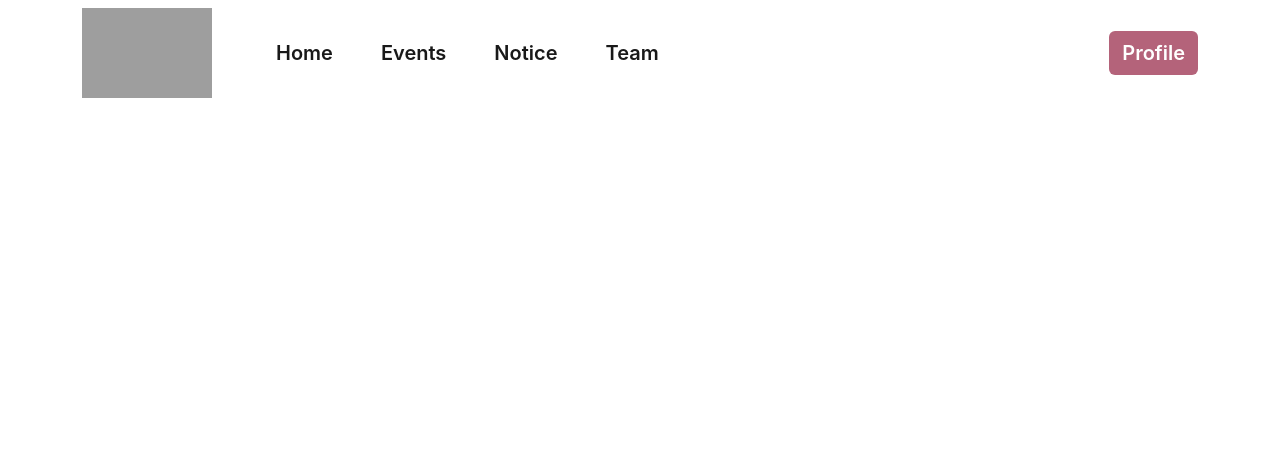
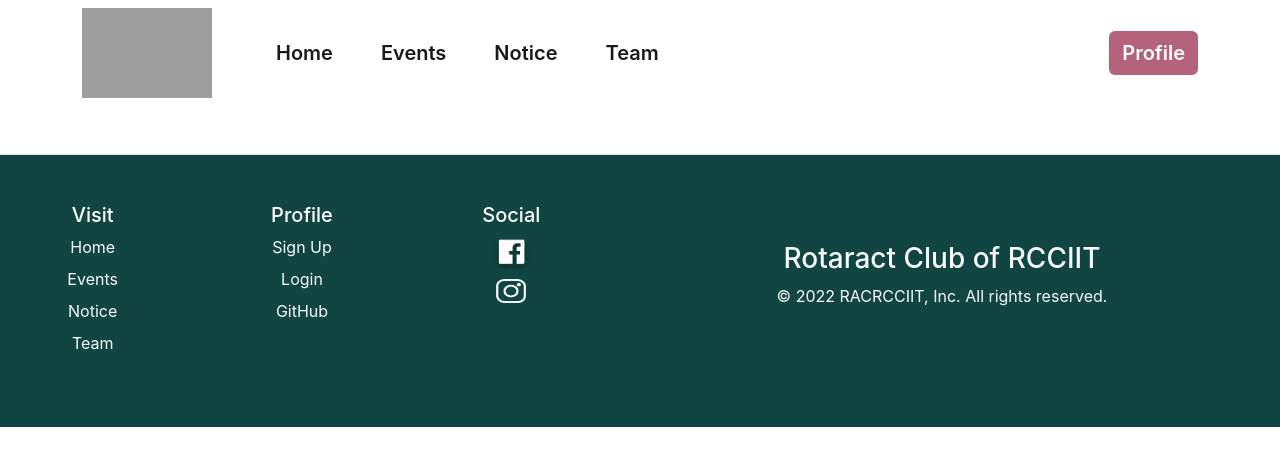
Before and after one commit to arghyadutta080/Rotaract-club-of-RCCIIT, a React (Create React App) app: page / in a window 1280 px wide. Shown: the top 466 px of the page. Built offline with nearby package versions, Linux system fonts and the light colour scheme; grey boxes are pictures that could not be loaded.

Commit message:
Down portion of footer is done

```diff
--- a/src/App.js
+++ b/src/App.js
@@ -1,10 +1,12 @@
 import './App.css';
+import Footer from './components/Footer';
 import Navbar from './components/Navbar';
 
 function App() {
   return (
     <div className="App">
       <Navbar/>
+      <Footer/>
     </div>
   );
 }
--- /dev/null
+++ b/src/components/Footer.jsx
@@ -0,0 +1,54 @@
+import React from 'react'
+import fb_logo from '../Images/Social Logos/fb_logo.png'
+import insta_logo from '../Images/Social Logos/insta_logo.png'
+
+function Footer() {
+    return (
+        <div style={{ backgroundColor: "#114541" }}>
+            <footer className="row row-cols-1 row-cols-sm-2 row-cols-md-2 py-5 my-5 border-top">
+
+                <div className="row">
+                    <div className="col mb-3">
+                        <h5 className='text-white'>Visit</h5>
+                        <ul className="nav flex-column">
+                            <li className="nav-item mb-2"><a href="#" className="nav-link p-0 text-light">Home</a></li>
+                            <li className="nav-item mb-2"><a href="#" className="nav-link p-0 text-light">Events</a></li>
+                            <li className="nav-item mb-2"><a href="#" className="nav-link p-0 text-light">Notice</a></li>
+                            <li className="nav-item mb-2"><a href="#" className="nav-link p-0 text-light">Team</a></li>
+                        </ul>
+                    </div>
+
+                    <div className="col mb-3">
+                        <h5 className='text-white'>Profile</h5>
+                        <ul className="nav flex-column">
+                            <li className="nav-item mb-2"><a href="#" className="nav-link p-0 text-light">Sign Up</a></li>
+                            <li className="nav-item mb-2"><a href="#" className="nav-link p-0 text-light">Login</a></li>
+                            <li className="nav-item mb-2"><a href="#" className="nav-link p-0 text-light">GitHub</a></li>
+                        </ul>
+                    </div>
+
+                    <div className="col mb-3">
+                        <h5 className='text-white'>Social</h5>
+                        <ul className="nav flex-column">
+                            <li className="nav-item mb-2"><a href="#"><img src={fb_logo} className="bi" width="43" height="34"></img></a></li>
+                            <li className="nav-item mb-2"><a href="#"><img src={insta_logo} className="bi" width="30" height="24"></img></a></li>
+                            {/* <li className="nav-item mb-2"><a href="#"><img src='' className="bi" width="24" height="24"></img></a></li> */}
+                        </ul>
+                    </div>
+                </div>
+
+                <div className="col mb-3 d-flex flex-column align-items-center justify-content-center">
+                    <div>
+                        <a href="/" className="m-auto text-decoration-none">
+                            <h3 className="text-light">Rotaract Club of RCCIIT</h3>
+                        </a>
+                        <p className="text-light">© 2022 RACRCCIIT, Inc. All rights reserved.</p>
+                    </div>
+                </div>
+
+            </footer>
+        </div>
+    )
+}
+
+export default Footer
```
Also changed, not shown: src/Images/Social Logos/fb_logo.png (added), src/Images/Social Logos/insta_logo.png (added).
